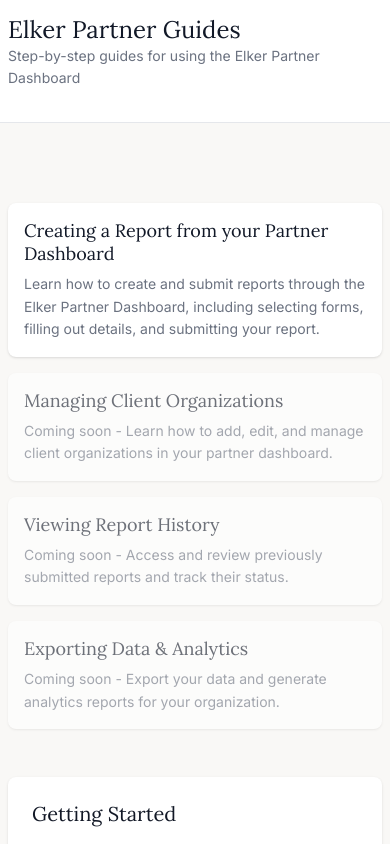
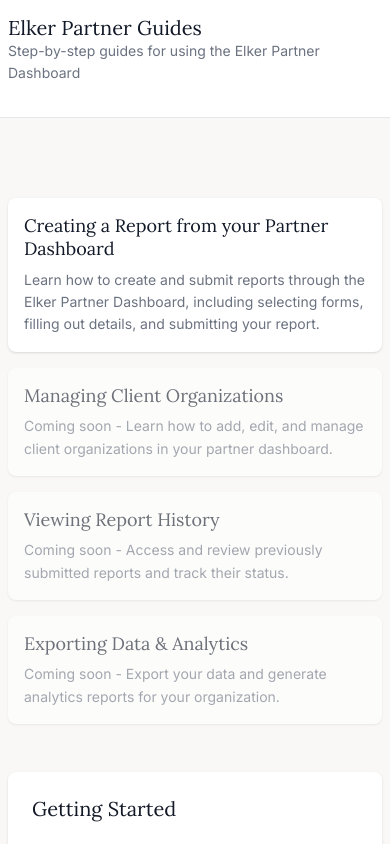
Before and after one commit to elkerdev/elker-scribes, a plain HTML site: page index.html in a window 390 px wide. Shown: the top 844 px of the page. Drawn offline with Linux system fonts and the light colour scheme.

Commit message:
Reduce h1 font size on mobile for better readability

```diff
--- a/styles.css
+++ b/styles.css
@@ -448,7 +448,7 @@ body > .scribe-author,
   }
 
   h1 {
-    font-size: 1.75rem;
+    font-size: 1.5rem;
     line-height: 1.2;
   }
   h2 {
@@ -534,7 +534,7 @@ body > .scribe-author,
   }
 
   .nav-header h1 {
-    font-size: 1.5rem;
+    font-size: 1.25rem;
   }
 
   .nav-header p {
@@ -554,7 +554,7 @@ body > .scribe-author,
     font-size: 14px;
   }
 
-  h1 { font-size: 1.5rem; }
+  h1 { font-size: 1.25rem; }
   h2 { font-size: 1.25rem; }
   h3 { font-size: 1.125rem; }
 
```
